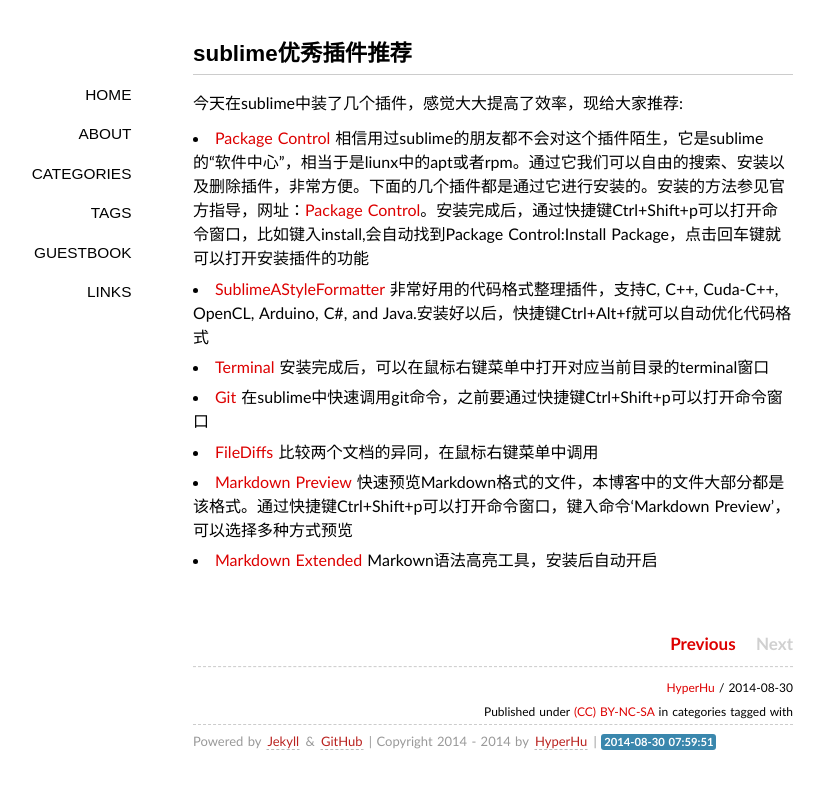
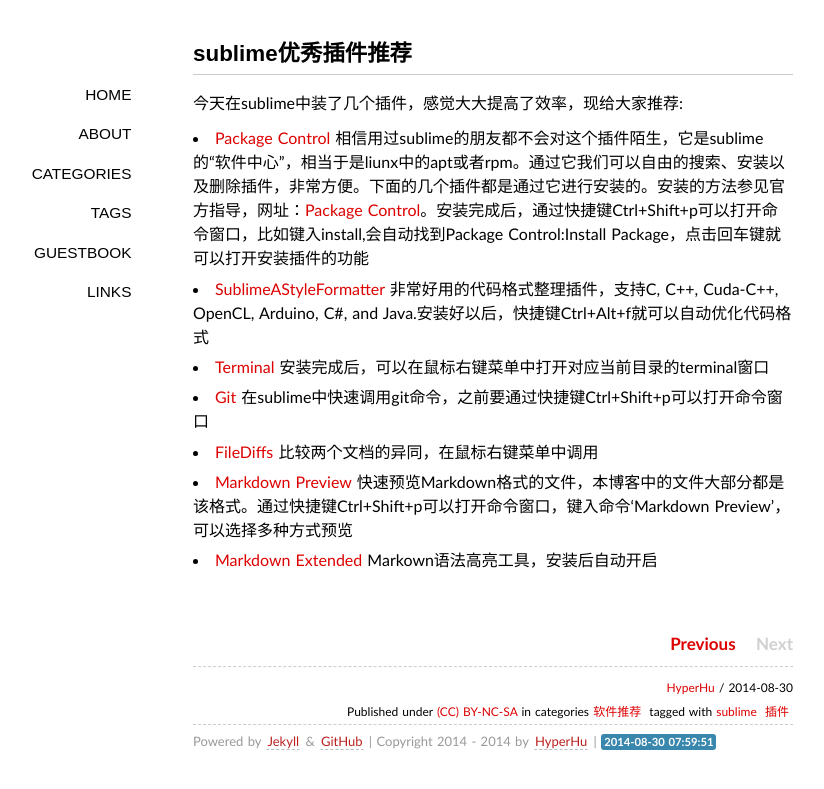
Before and after one commit to jiangxihj/jiangxihj.github.io, a Jekyll site: the page built from _posts/2014-08-30-sublime插件.md, in a window 1280 px wide. Shown: the top 789 px of the page, without its empty margins (147-971 px from the left). Built offline with Jekyll 4.4.1, drawn with Linux system fonts in a browser that asks for light colours; some web fonts are replaced; Markdown is read by kramdown in place of the engine named in the settings; comment, search, counter and statistics services are not loaded.

Commit message:
add category and tags in chinese,maybe a error

```diff
--- a/_posts/2014-08-30-sublime插件.md
+++ b/_posts/2014-08-30-sublime插件.md
@@ -2,8 +2,8 @@
 layout: post
 title: "sublime优秀插件推荐"
 description: "sublime优秀插件推荐"
-category:
-tags: []
+category: "软件推荐"
+tags: [sublime, 插件]
 ---
 
 今天在sublime中装了几个插件，感觉大大提高了效率，现给大家推荐:
```
